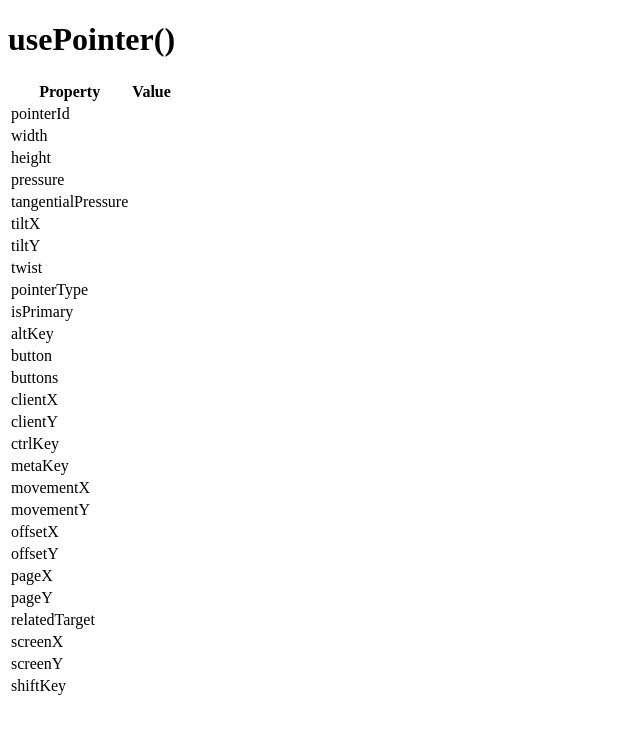
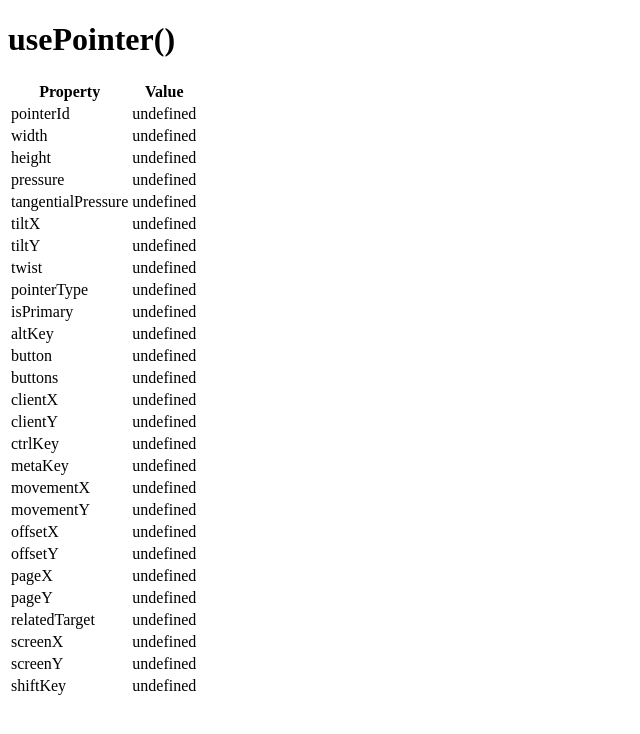
Before and after one commit to anaclumos/use-pointer, a Next.js app in the folder src/: page / in a window 1280 px wide. Shown: the top 734 px of the page, without its empty margins (0-640 px from the left). Built offline with nearby package versions, Linux system fonts and the light colour scheme.

Commit message:
render boolean values

```diff
--- a/src/pages/index.tsx
+++ b/src/pages/index.tsx
@@ -45,7 +45,7 @@ const Index = () => {
                     translate='no'
                     className='w-1/2 py-2 pl-2 overflow-auto font-mono text-xs text-blue-600 whitespace-pre'
                   >
-                    {value}
+                    {String(value)}
                   </td>
                 </tr>
               )
```
